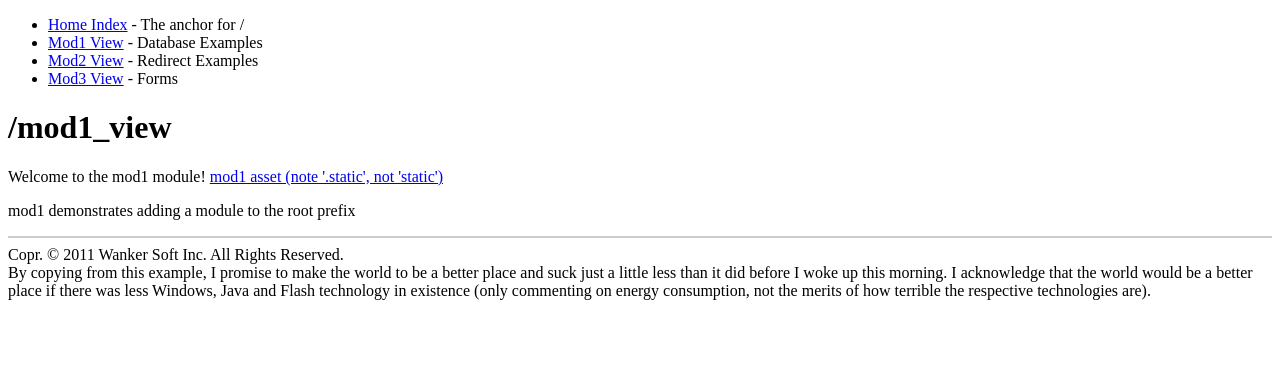
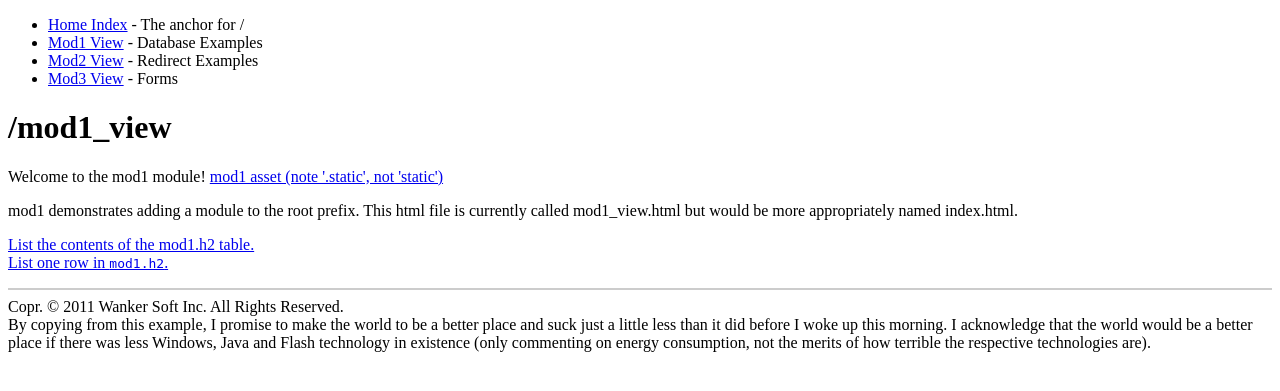
Before and after one commit to sean-/flask-skeleton, a Python web app: template skeleton/modules/mod1/templates/mod1_view.html in a window 1280 px wide. Shown: the top 391 px of the page. Run offline with Jinja, Linux system fonts and the light colour scheme; the template is opened without the code that fills it, so the values that code supplies are empty.

Commit message:
Add links to link_all and link_one

```diff
--- a/skeleton/modules/mod1/templates/mod1_view.html
+++ b/skeleton/modules/mod1/templates/mod1_view.html
@@ -8,9 +8,12 @@
 {% endblock %}
 {% block content %}
 <h1>/mod1_view</h1>
+
 <p class="important">Welcome to the mod1 module! <a href="{{ url_for('.static', filename='mod1/asset.txt') }}">mod1 asset (note '.static', not 'static')</a></p>
-<p>mod1 demonstrates adding a module to the root prefix</p>
 
+<p>mod1 demonstrates adding a module to the root prefix. This html file is currently called mod1_view.html but would be more appropriately named index.html.</p>
+
+<p><a href="{{ url_for('list_all') }}">List the contents of the mod1.h2 table.</a><br/><a href="{{ url_for('list_one') }}">List one row in <code>mod1.h2</code>.</a></p>
 {% endblock %}
 {% block footer %}
 {{ super() }}
```
